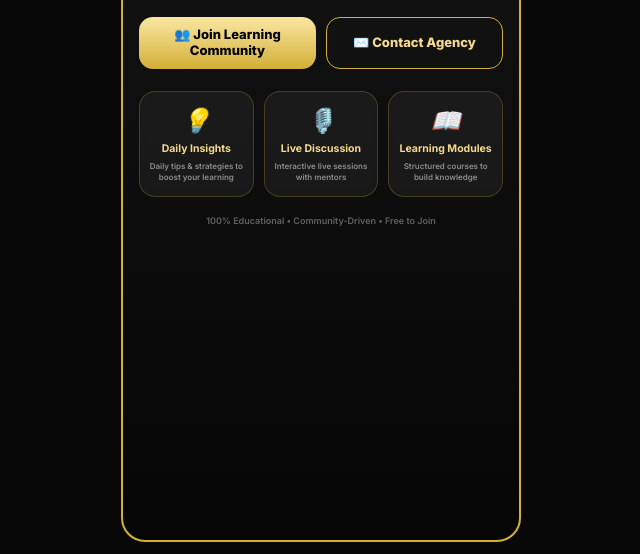
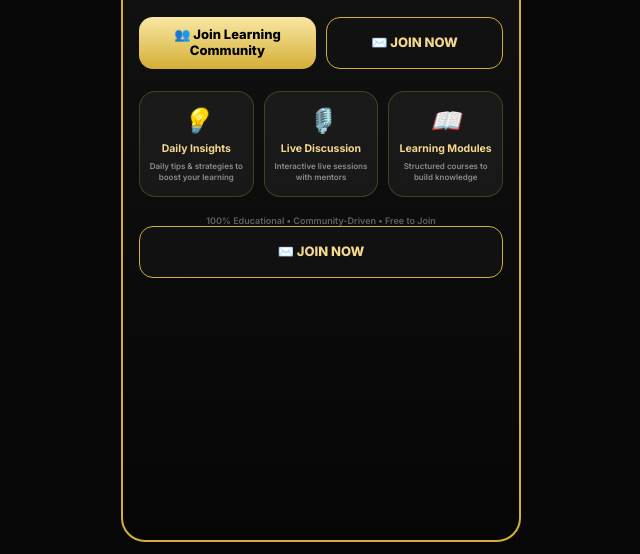
Before and after one commit to wintertechage-media/The-autamJhaShowMarkets, a plain HTML site: page index.html in a window 1280 px wide. Shown: the part 246-800 px from the top of the page, without its empty margins (319-959 px from the left). Drawn offline with Linux system fonts and the light colour scheme.

Commit message:
Update index.html

```diff
--- a/index.html
+++ b/index.html
@@ -52,7 +52,11 @@ src="https://www.facebook.com/tr?id=948656918313788&ev=PageView&noscript=1"
 </div>
 <div class="btns">
 <a href="https://t.me/+nr4wKS63URg2YTQ1" class="btn gold">👥 Join Learning Community</a>
-<a href="https://t.me/+nr4wKS63URg2YTQ1" class="btn black">✉️ Contact Agency</a>
+
+
+<a href="https://t.me/+nr4wKS63URg2YTQ1" class="btn black">✉️ JOIN NOW</a>
+
+
 </div>
 <div class="feats">
 <div class="feat"><i>💡</i><b>Daily Insights</b><span>Daily tips & strategies to boost your learning</span></div>
@@ -60,6 +64,9 @@ src="https://www.facebook.com/tr?id=948656918313788&ev=PageView&noscript=1"
 <div class="feat"><i>📖</i><b>Learning Modules</b><span>Structured courses to build knowledge</span></div>
 </div>
 <div class="bottom">100% Educational • Community-Driven • Free to Join</div>
+
+<a href="https://t.me/+nr4wKS63URg2YTQ1" class="btn black">✉️ JOIN NOW</a>
+
 </div>
 </body>
 </html>
```
